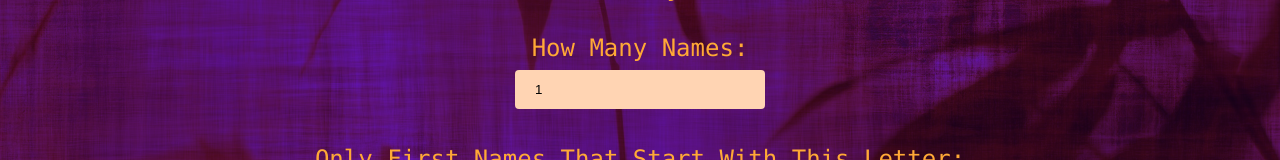
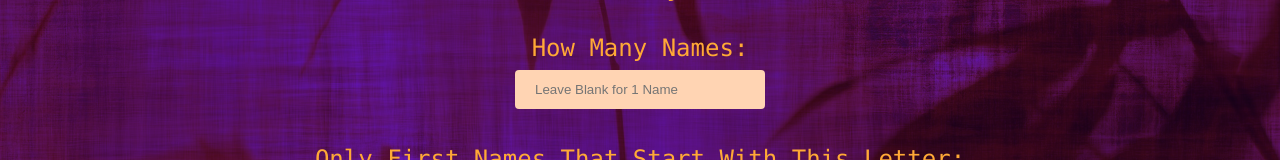
Before and after one commit to katedoesthings/thebookofnames, a plain HTML site: page index.html in a window 1280 px wide. Shown: the part 162-322 px from the top of the page. Drawn offline with Linux system fonts and the light colour scheme.

Commit message:
Update index.html

```diff
--- a/index.html
+++ b/index.html
@@ -108,7 +108,7 @@ input[type=text] {
 <p style="color:#FFA936; font-size:200%;">I have curated Exquisite names and now they are available for Your Use. Use Them Wisely.</p>
 <form class ="p3">
   <label for="howManyName">How Many Names:</label><br>
-  <input type="text" id="howManyName"name="manyName" value="1"><br><br>
+  <input type="text" id="howManyName"name="manyName" placeholder="Leave Blank for 1 Name" value=""><br><br>
 </form>
 <form class ="p3">
   <label for="firstNameSpec">Only First Names That Start With This Letter:</label><br>
```
